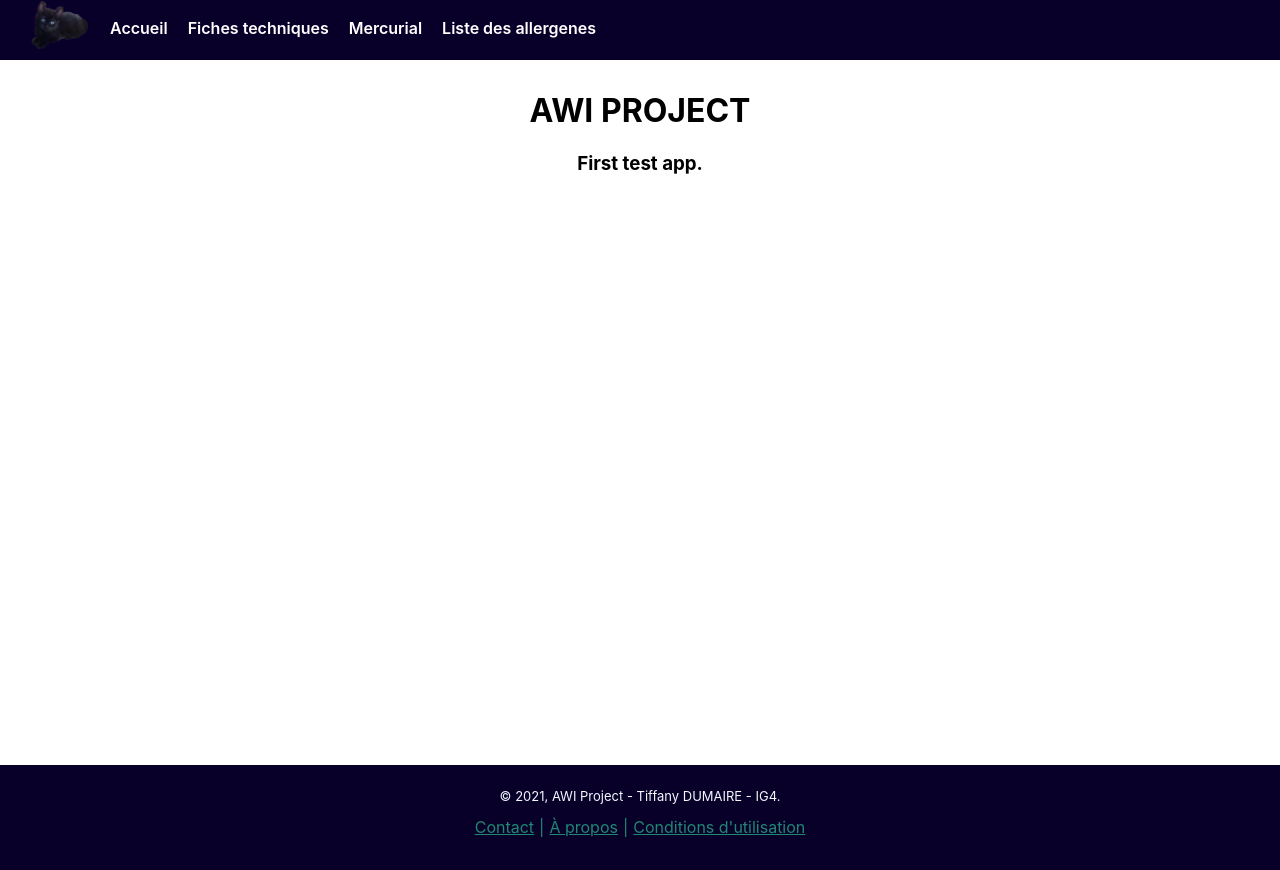
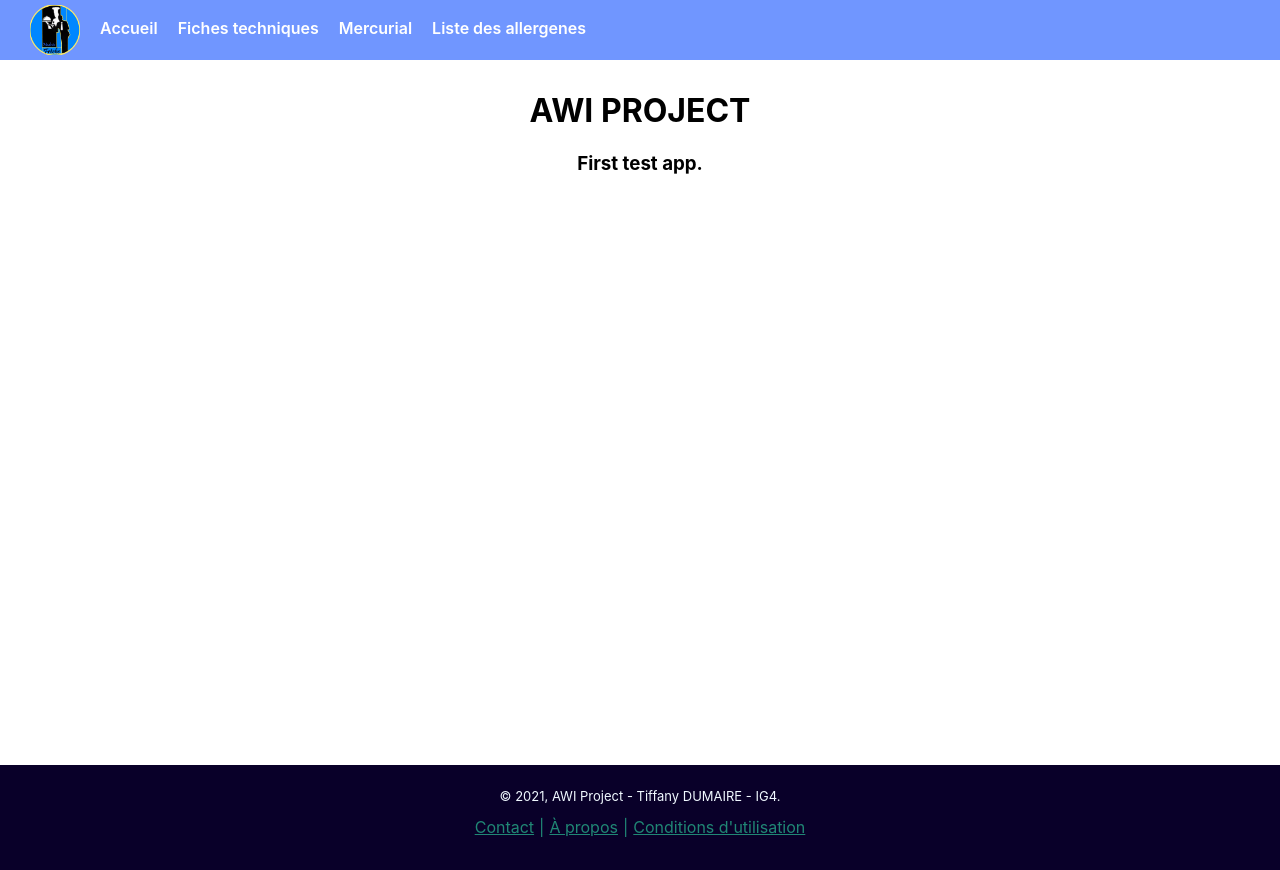
Before and after one commit to tiffany-dumaire/front_projet_awi, a React (Create React App) app: page /accueil in a window 1280 px wide. Built offline with nearby package versions, Linux system fonts and the light colour scheme.

Commit message:
ajout new logo

```diff
--- a/src/layout/navigation-menu/NavigationBar.module.css
+++ b/src/layout/navigation-menu/NavigationBar.module.css
@@ -2,7 +2,7 @@
     display: flex;
     height: 60px;
     padding: 0 20px 0 30px;
-    background-color: rgb(9, 0, 41);
+    background-color: rgb(112, 150, 255);
     position: fixed;
     top: 0;
     width: 100%;
@@ -15,7 +15,8 @@
     text-decoration: none;
     cursor: pointer;
     font-weight: 600;
-    height: 60px;
+    height: 50px;
+    margin-top: 5px;
     margin-right: 10px;
 }
 
--- a/src/layout/navigation-menu/NavigationBar.tsx
+++ b/src/layout/navigation-menu/NavigationBar.tsx
@@ -2,7 +2,7 @@ import React from 'react';
 import { NavLink } from 'react-router-dom';
 import styles from './NavigationBar.module.css';
 import { NavigationButton } from './NavigationButton';
-import logo from '../../assets/img/logo.png';
+import logo from '../../assets/img/logo2.png';
 
 export function NavigationBar(): JSX.Element {
   return (
@@ -12,7 +12,7 @@ export function NavigationBar(): JSX.Element {
           <img
             className={`${styles.logo} hvr-grow`}
             src={logo}
-            width="60"
+            width="50"
             alt="logo"
           ></img>
         </NavLink>
```
Also changed, not shown: src/assets/img/logo2.png (added).
